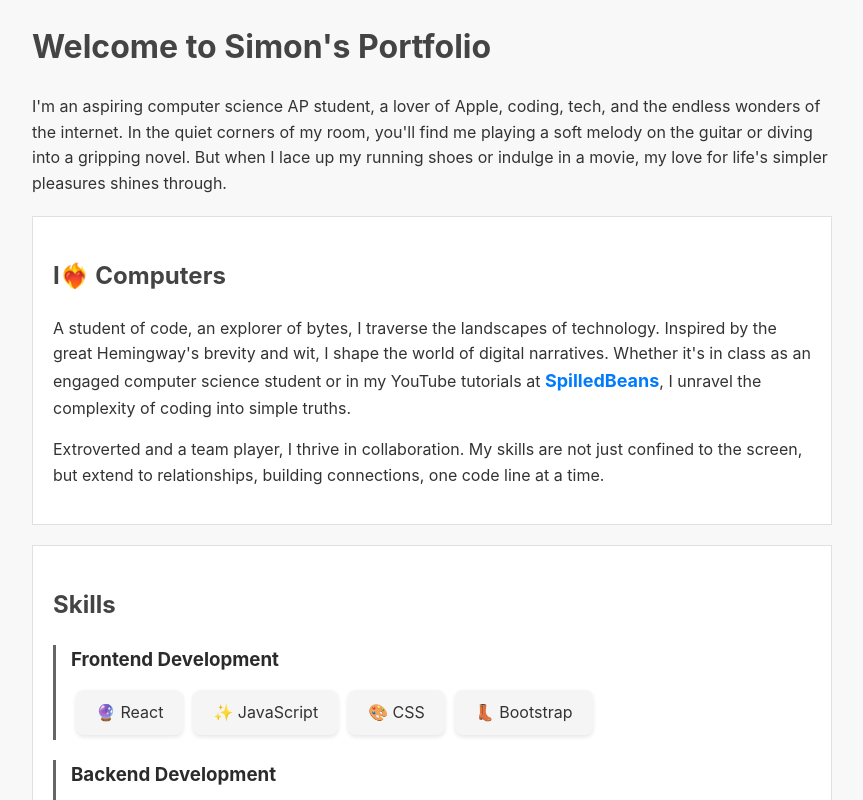
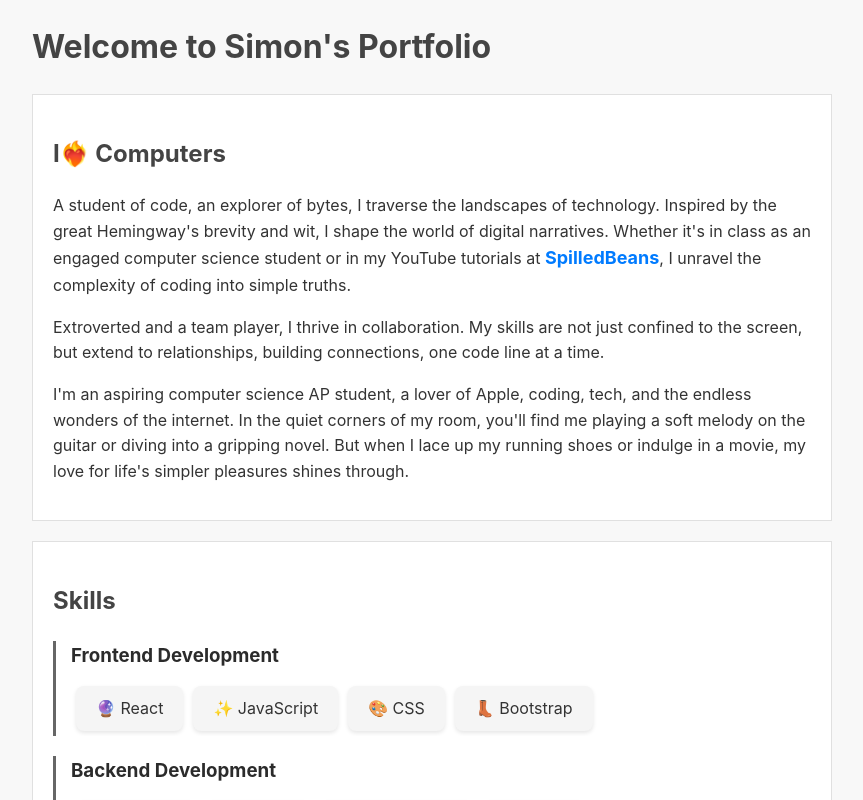
Before and after one commit to orskoven/orskoven.github.io, a React (Create React App) app: page / in a window 1280 px wide. Shown: the top 800 px of the page, without its empty margins (208-1071 px from the left). Built offline with nearby package versions, Linux system fonts and the light colour scheme.

Commit message:
aboutme change

```diff
--- a/package.json
+++ b/package.json
@@ -9,6 +9,7 @@
     "@testing-library/user-event": "^13.5.0",
     "react": "^18.2.0",
     "react-dom": "^18.2.0",
+    "react-router-dom": "^6.14.2",
     "react-scripts": "5.0.1",
     "swiper": "^10.1.0",
     "web-vitals": "^2.1.4"
--- a/src/AboutMe.js
+++ b/src/AboutMe.js
@@ -4,6 +4,8 @@ const AboutMe = () => {
             <h2>I❤️‍🔥 Computers</h2>
             <p>A student of code, an explorer of bytes, I traverse the landscapes of technology. Inspired by the great Hemingway's brevity and wit, I shape the world of digital narratives. Whether it's in class as an engaged computer science student or in my YouTube tutorials at <a href="https://www.youtube.com/@spilledbeans" class="youtube-link">SpilledBeans</a>, I unravel the complexity of coding into simple truths.</p>
             <p>Extroverted and a team player, I thrive in collaboration. My skills are not just confined to the screen, but extend to relationships, building connections, one code line at a time.</p>
+            <p>I'm an aspiring computer science AP student, a lover of Apple, coding,           tech, and the endless wonders of the internet. In the quiet corners of my room, you'll find me playing a soft melody on the guitar or diving into a gripping novel. But when I lace up my running shoes or indulge in a movie, my love for life's simpler pleasures shines through.
+</p>
          </section>
     );
   };
--- a/src/App.js
+++ b/src/App.js
@@ -10,7 +10,6 @@ const App = () => {
       <header className="header">
         <h1>Welcome to Simon's Portfolio</h1>
         <p className="intro-text">
-          I'm an aspiring computer science AP student, a lover of Apple, coding, tech, and the endless wonders of the internet. In the quiet corners of my room, you'll find me playing a soft melody on the guitar or diving into a gripping novel. But when I lace up my running shoes or indulge in a movie, my love for life's simpler pleasures shines through.
         </p>
       </header>
       <main className="content">
--- a/src/index.js
+++ b/src/index.js
@@ -3,11 +3,14 @@ import ReactDOM from 'react-dom/client';
 import './index.css';
 import App from './App';
 import reportWebVitals from './reportWebVitals';
+import { HashRouter as Router } from "react-router-dom";
 
 const root = ReactDOM.createRoot(document.getElementById('root'));
 root.render(
   <React.StrictMode>
+    <Router>
     <App />
+    </Router>
   </React.StrictMode>
 );
 
```
Also changed, not shown: 2 other files (tests, documents, lock files or other folders).
